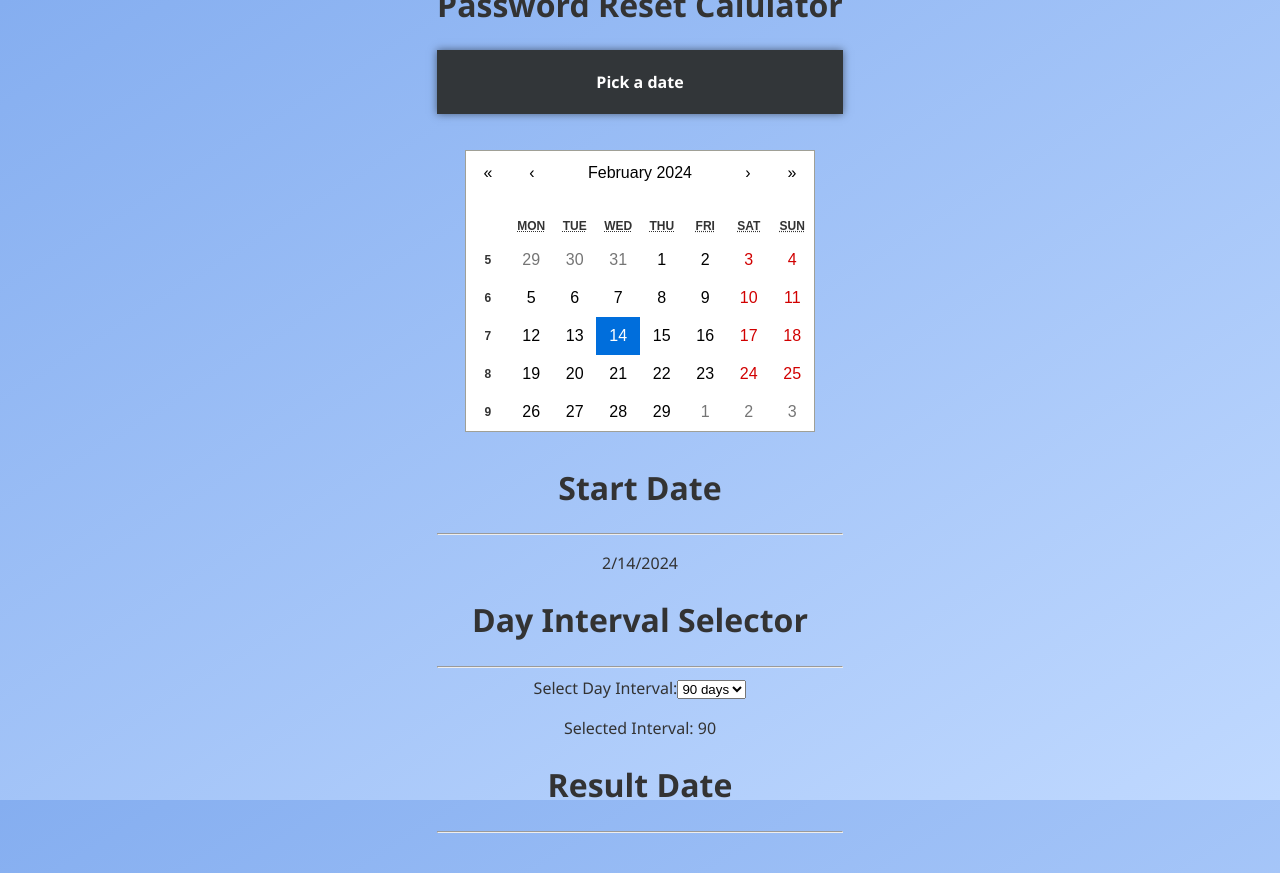
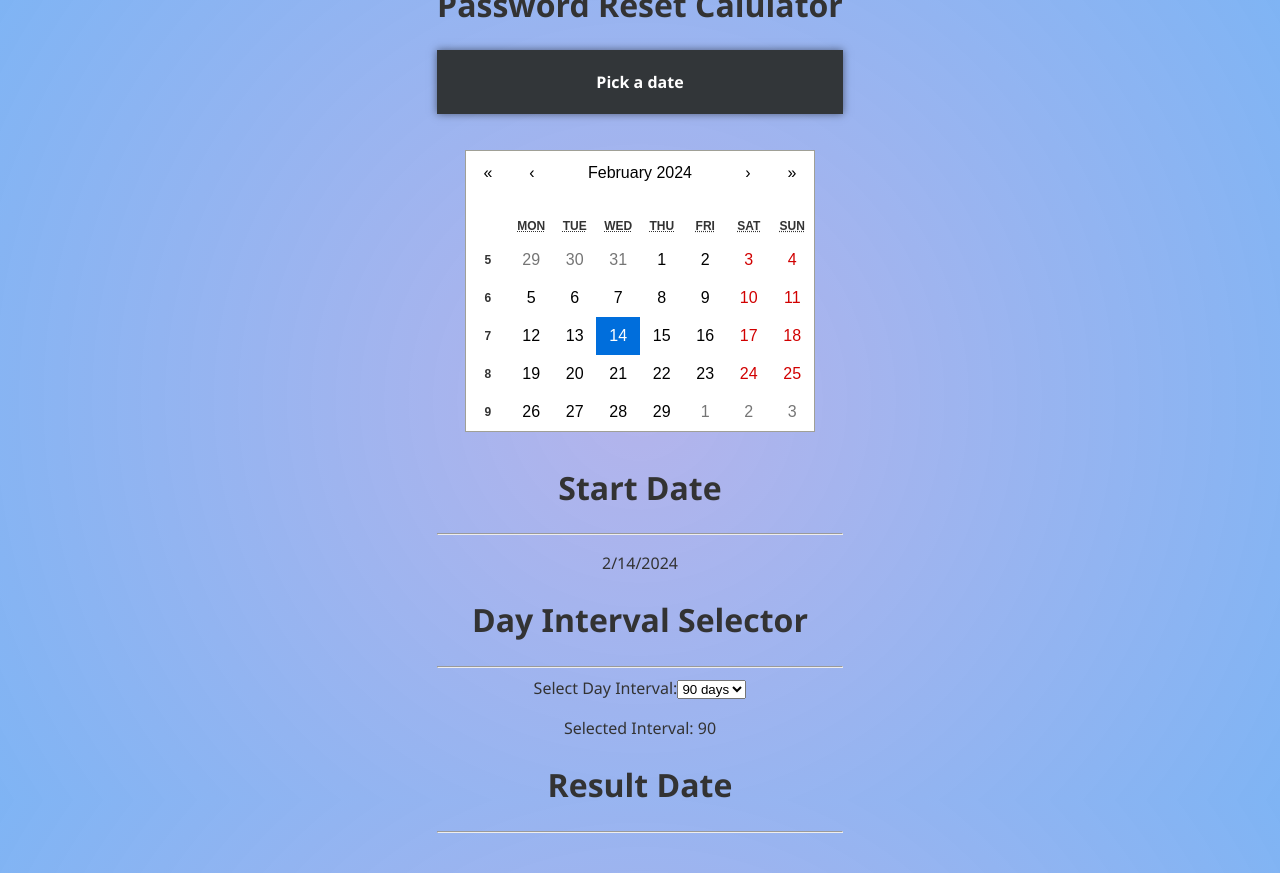
Before and after one commit to pawscanthack/date-interval-calculator, a React (Vite) app: page / in a window 1280 px wide. Built offline with nearby package versions, Linux system fonts and the light colour scheme.

Commit message:
Changed background gradient

```diff
--- a/src/css/App.css
+++ b/src/css/App.css
@@ -4,9 +4,17 @@
   text-align: center;
 }
 body {
-  max-height: 100vh;
-  max-width: 100vw;
-  background: linear-gradient(to bottom right, #85aef0, #c0d9ff);
+  margin: 0;
+  background: rgb(255, 255, 255);
+  background: rgb(255, 255, 255);
+  background: radial-gradient(
+    circle,
+    rgba(255, 255, 255, 1) 0%,
+    rgba(170, 170, 233, 0.8772102591036415) 0%,
+    rgba(127, 180, 244, 1) 100%
+  );
+  height: 100vh;
+  width: 100%;
   font-family: "Segoe UI", Tahoma, Geneva, Verdana, sans-serif;
   color: #333; /* Text color */
 }
```
